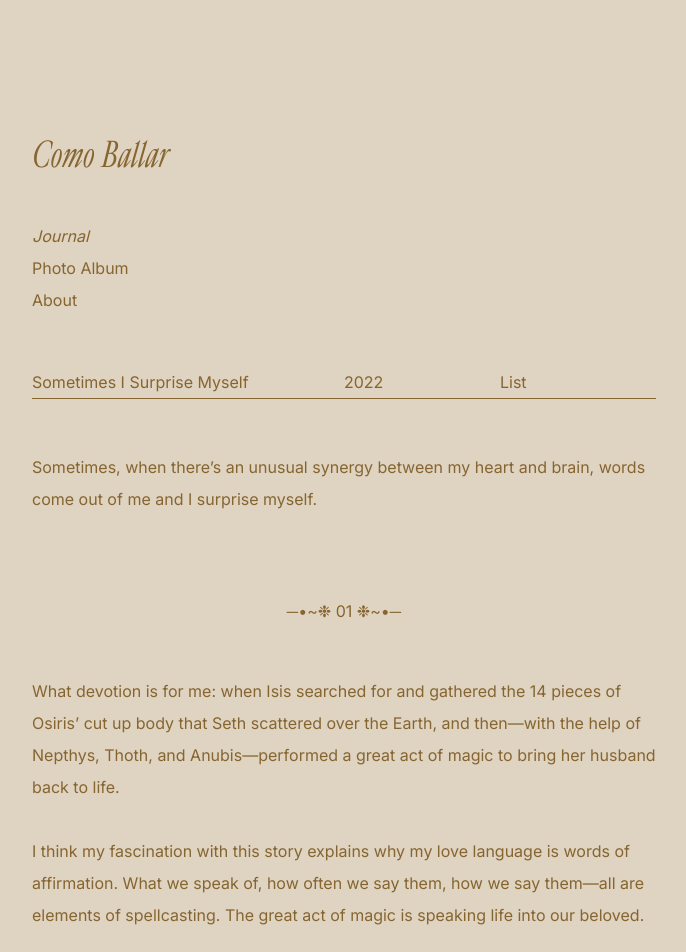
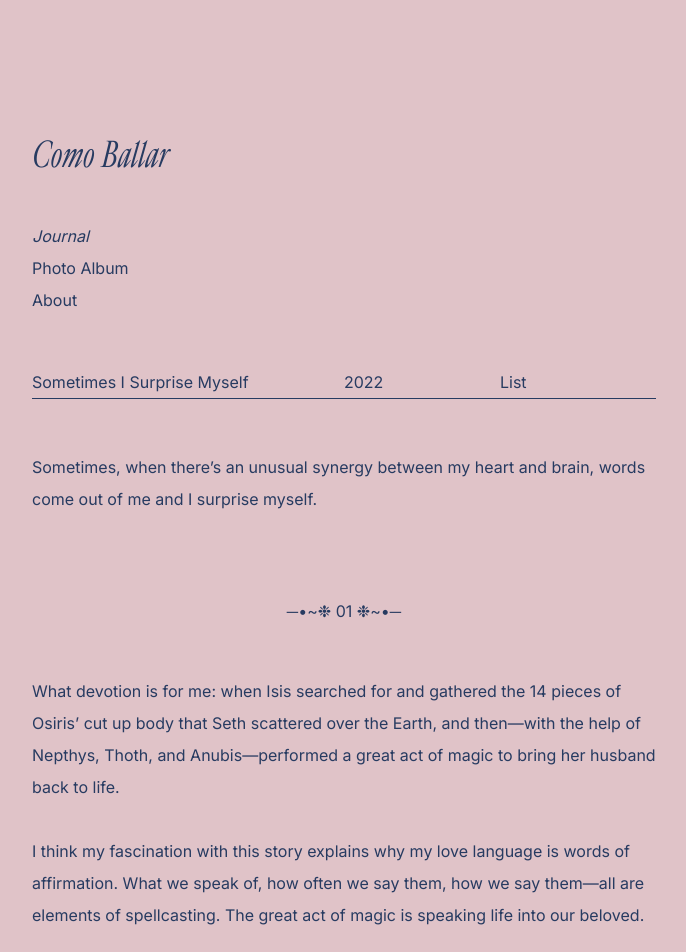
Before and after one commit to comballar/comballar.github.io, a Jekyll site: the page built from _journals/2022-03-11-surprise-myself.md, in a window 1280 px wide. Shown: the top 952 px of the page, without its empty margins (88-774 px from the left). Built offline with Jekyll 4.4.1, drawn with Linux system fonts in a browser that asks for light colours; grey boxes are pictures that could not be loaded.

Commit message:
Update base.scss

```diff
--- a/_sass/base.scss
+++ b/_sass/base.scss
@@ -18,9 +18,9 @@ $font__line-height: 2;
 }
 
 // colors
-$color__black:      #866530;
+$color__black:      #273B61;
 $color__gray:       #273B61;
-$color__beige:      #DFD3C1;
+$color__beige:      #E0C3C8;
 $color__yellow:     #F3F3F3;
 
 @mixin media-query($device) {
```
